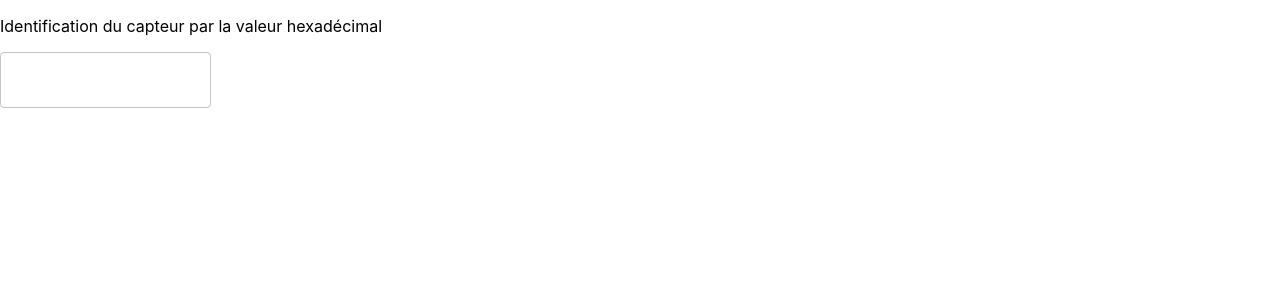
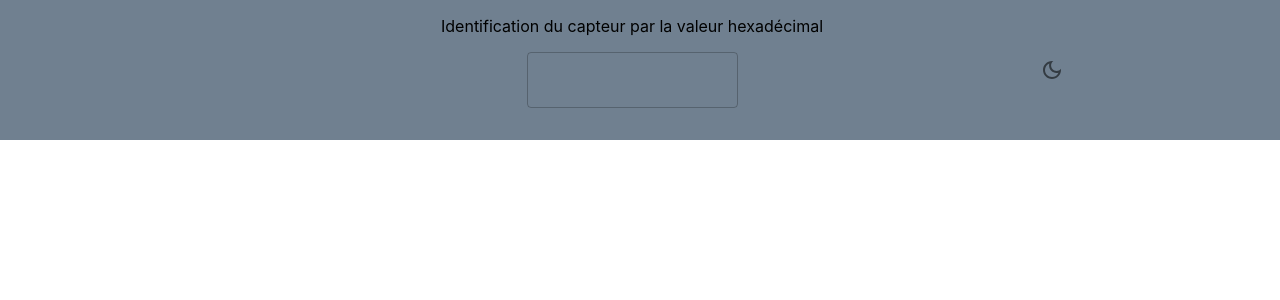
Before and after one commit to Martin-dhlle/CDA-CapteurPlante, a React (Create React App) app: page / in a window 1280 px wide. Shown: the top 300 px of the page. Built offline with nearby package versions, Linux system fonts and the light colour scheme.

Commit message:
ajout styles + implémentation dark mode

```diff
--- a/src/App.tsx
+++ b/src/App.tsx
@@ -2,30 +2,40 @@ import { useState } from "react";
 import Header from "./Header/header.component";
 import Sensor from "./utils/interfaces/Sensor";
 import Main from "./Main/main.component";
-import { sensors } from "./utils/fakeDataJson/sensors.data";
+import { sensors } from "./utils/fakeData/sensors.data";
 import { notFindError } from "./utils/errorMessages";
+import AppProvider from "./context/app.provider";
 
+/*
+  Le composant d'entrée de l'application
+*/
 function App() {
+  // définit le capteur à passer au compo main
   const [sensorSelected, setSensorSelected] = useState<Sensor | null>(null);
-  const [error, SetError] = useState<string | null>(null);
 
+  // gestion de l'erreur de la requête émise par handleSubmitSerialNumber
+  const [fetchError, SetFetchError] = useState<string | null>(null);
+
+  // envoi de la requête à la base de donnée afin de changer le capteur sélectionné si réponse favorable
   const handleSubmitSerialNumber = (serialNumber: string) => {
+    // remplacer par la requête via AWS lambda function
     const newSensor = sensors.filter(
       (sensor) => sensor.serialNumber === serialNumber
     )[0];
     if (!newSensor) {
-      SetError(notFindError);
+      SetFetchError(notFindError);
       return;
     }
-    SetError(null);
+    SetFetchError(null);
     setSensorSelected(newSensor);
+    console.log(sensorSelected);
   };
 
   return (
-    <>
-      <Header error={error} onSubmit={handleSubmitSerialNumber} />
+    <AppProvider>
+      <Header fetchError={fetchError} onSubmit={handleSubmitSerialNumber} />
       <Main />
-    </>
+    </AppProvider>
   );
 }
 
--- /dev/null
+++ b/src/Components/dark-mode-switcher/dark-mode-switcher.tsx
@@ -0,0 +1,20 @@
+import { DarkMode, DarkModeOutlined } from "@mui/icons-material";
+import { IconButton } from "@mui/material";
+import { useContext } from "react";
+import { AppContext } from "../../context/app.context";
+
+const DarkModeSwitcher = () => {
+  const { theme, toggleTheme } = useContext(AppContext);
+
+  const handleClick = () => {
+    toggleTheme();
+  };
+
+  return (
+    <IconButton onClick={handleClick} sx={{ flex: 1 }}>
+      {theme === "light" ? <DarkModeOutlined /> : <DarkMode />}
+    </IconButton>
+  );
+};
+
+export default DarkModeSwitcher;
--- a/src/Components/search-bar/search-bar.component.tsx
+++ b/src/Components/search-bar/search-bar.component.tsx
@@ -1,4 +1,4 @@
-import { TextField } from "@mui/material";
+import { Box, TextField } from "@mui/material";
 import {
   ChangeEvent,
   ChangeEventHandler,
@@ -9,15 +9,17 @@ import {
   useState,
 } from "react";
 import { stringValidator } from "./validator";
+import { SearchBarStyle, SearchBarStyleSx } from "./search-bar.style";
 
-const SearchBar: FC<{ onSubmit: (serialNumber: string) => void }> = ({
-  onSubmit,
-}) => {
+const SearchBar: FC<{
+  fetchError: string | null;
+  onSubmit: (serialNumber: string) => void;
+}> = ({ fetchError, onSubmit }) => {
   const [value, setValue] = useState<string>("");
   const [error, setError] = useState<"initial" | "include" | "none">("initial");
 
   useEffect(() => {
-    if (stringValidator.test(value) || error === "initial") {
+    if (stringValidator.test(value) && error !== "initial") {
       setError("none");
       console.log("no error");
     }
@@ -39,7 +41,7 @@ const SearchBar: FC<{ onSubmit: (serialNumber: string) => void }> = ({
   };
 
   return (
-    <div>
+    <Box sx={SearchBarStyleSx.box}>
       <p>Identification du capteur par la valeur hexadécimal</p>
       <TextField
         variant="outlined"
@@ -49,7 +51,8 @@ const SearchBar: FC<{ onSubmit: (serialNumber: string) => void }> = ({
         onKeyDown={handleConfirmSubmitValue}
         error={error === "include"}
       />
-    </div>
+      <p style={SearchBarStyle.textRed}>{fetchError}</p>
+    </Box>
   );
 };
 
--- /dev/null
+++ b/src/Components/search-bar/search-bar.style.ts
@@ -0,0 +1,14 @@
+import { SxProps } from "@mui/material";
+import { CSSProperties } from "react";
+
+export const SearchBarStyle: { [key: string]: CSSProperties } = {
+  textRed: { color: "red" },
+};
+
+export const SearchBarStyleSx: { [key: string]: SxProps } = {
+  box: {
+    display: "flex",
+    flexDirection: "column",
+    alignItems: "center",
+  },
+};
--- a/src/Components/search-bar/validator.ts
+++ b/src/Components/search-bar/validator.ts
@@ -1 +1 @@
-export const stringValidator: RegExp = /^[A-Z0-9_.-]*$/;
+export const stringValidator: RegExp = /^[a-fA-F0-9]{2}(:[a-fA-F0-9]{2}){5}$/;
--- a/src/Header/header.component.tsx
+++ b/src/Header/header.component.tsx
@@ -1,15 +1,18 @@
+import { Box } from "@mui/material";
 import SearchBar from "../Components/search-bar/search-bar.component";
-import headerStyle from "./header.style";
+import { headerStyleSx } from "./header.style";
+import DarkModeSwitcher from "../Components/dark-mode-switcher/dark-mode-switcher";
 
 const Header: React.FC<{
-  error: string | null;
+  fetchError: string | null;
   onSubmit: (serialNumber: string) => void;
-}> = ({ error, onSubmit }) => {
+}> = ({ fetchError, onSubmit }) => {
   return (
-    <header>
-      <SearchBar onSubmit={onSubmit} />
-      <p style={headerStyle}>{error}</p>
-    </header>
+    <Box sx={headerStyleSx.box}>
+      <Box sx={{ flex: 1 }}></Box>
+      <SearchBar fetchError={fetchError} onSubmit={onSubmit} />
+      <DarkModeSwitcher />
+    </Box>
   );
 };
 
--- a/src/Header/header.style.ts
+++ b/src/Header/header.style.ts
@@ -1,5 +1,16 @@
+import { SxProps } from "@mui/material";
 import { CSSProperties } from "react";
 
-const headerStyle: CSSProperties = { color: "red" };
+export const headerStyle: { [key: string]: CSSProperties } = {
+  textRed: { color: "red" },
+};
 
-export default headerStyle;
+export const headerStyleSx: { [key: string]: SxProps } = {
+  box: {
+    display: "flex",
+    flexDirection: "row",
+    height: "30%",
+    width: "100%",
+    bgcolor: "slategrey",
+  },
+};
--- /dev/null
+++ b/src/context/app.context.ts
@@ -0,0 +1,12 @@
+import { Context, createContext } from "react";
+
+export interface AppContextInterface {
+  theme: "light" | "dark" | undefined;
+  toggleTheme: () => void;
+}
+
+export const AppContext: Context<AppContextInterface> =
+  createContext<AppContextInterface>({
+    theme: "light",
+    toggleTheme: () => {},
+  });
--- /dev/null
+++ b/src/context/app.provider.tsx
@@ -0,0 +1,26 @@
+import { FC, ReactNode, useState } from "react";
+import { AppContext } from "./app.context";
+
+type Props = { children: ReactNode };
+
+const AppProvider: FC<Props> = ({ children }) => {
+  const initialState = () => {
+    console.log(localStorage.getItem("theme"));
+    return localStorage.getItem("theme") === "dark" ? "dark" : "light";
+  };
+
+  const [theme, setTheme] = useState<"light" | "dark">(initialState);
+
+  const toggleTheme = () => {
+    setTheme(theme === "dark" ? "light" : "dark");
+    localStorage.setItem("theme", theme);
+  };
+
+  return (
+    <AppContext.Provider value={{ theme, toggleTheme }}>
+      {children}
+    </AppContext.Provider>
+  );
+};
+
+export default AppProvider;
--- a/src/utils/fakeDataJson/sensors.data.ts
+++ b/src/utils/fakeData/sensors.data.ts
@@ -2,5 +2,5 @@ import Sensor from "../interfaces/Sensor";
 import { data } from "./data.data";
 
 export const sensors: Sensor[] = [
-  { _id: "d445asd", serialNumber: "84D2AD63", Data: data },
+  { _id: "u445asd", serialNumber: "84D2AD63", Data: data },
 ];
```
Also changed, not shown: src/App.style.ts (added, +12 -0 lines), src/utils/fakeData/data.data.ts (renamed from src/utils/fakeDataJson/data.data.ts).
